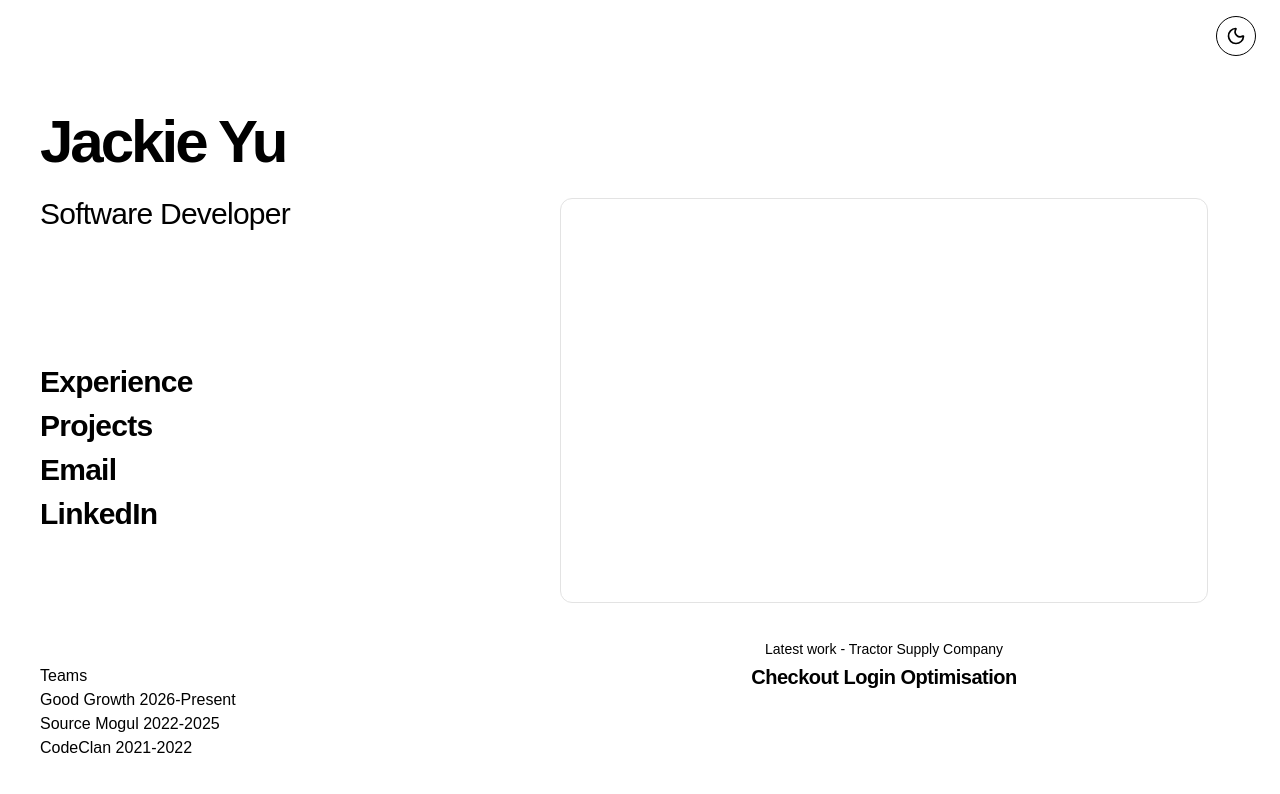
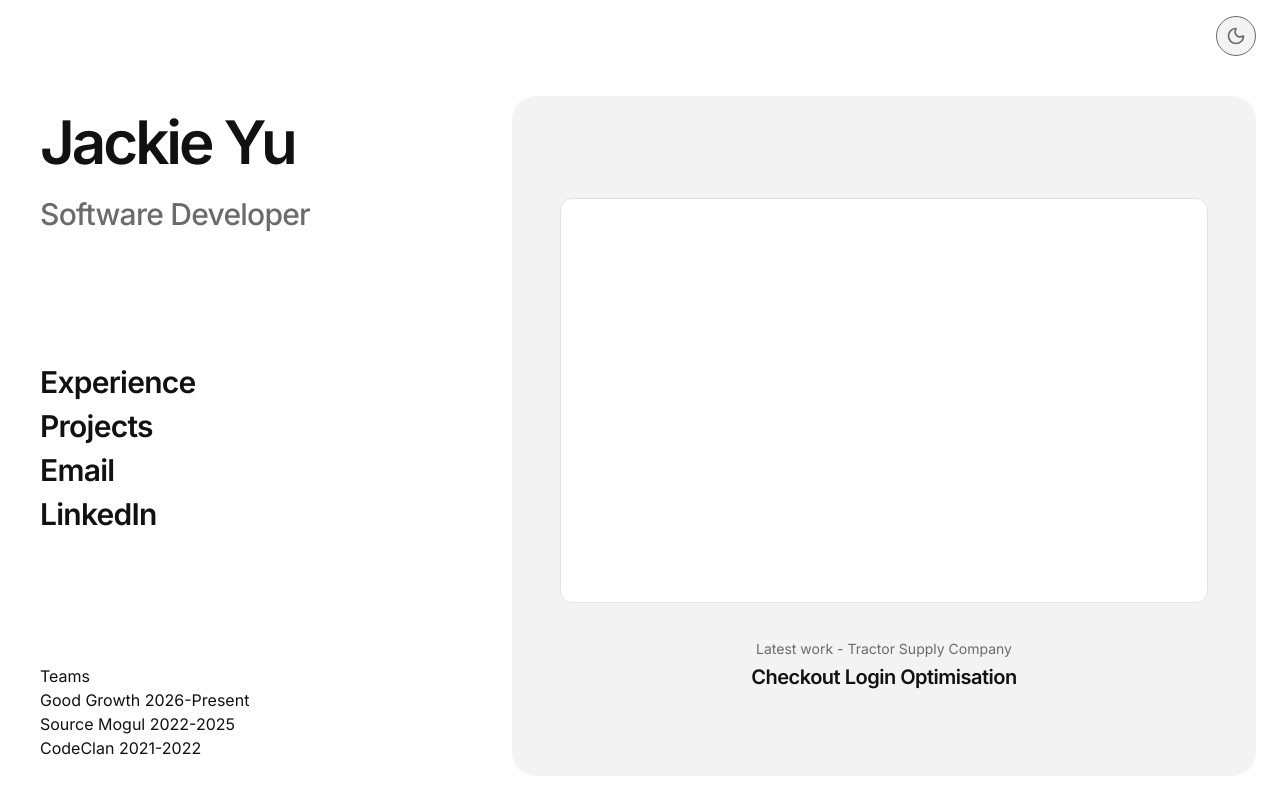
Before and after one commit to Jackie247/portfolio, a Next.js app: page / in a window 1280 px wide. Shown: the top 794 px of the page. Built offline with nearby package versions, Linux system fonts and the light colour scheme.

Commit message:
chore: styles

```diff
--- a/app/components/Preview.tsx
+++ b/app/components/Preview.tsx
@@ -78,7 +78,7 @@ function Tablet({ src, title }) {
 
 export function Desktop({ src, title }) {
   return (
-    <div className="aspect-[16/10] w-full max-w-4xl overflow-hidden rounded-xl border border-line bg-surface">
+    <div className="aspect-[16/10] w-full max-w-4xl overflow-hidden rounded-xl border border-line bg-background">
       <Video src={src} title={title} />
     </div>
   );
--- a/app/globals.css
+++ b/app/globals.css
@@ -1,4 +1,6 @@
 @import "tailwindcss";
+
+@custom-variant dark (&:where(.dark, .dark *));
 
 :root {
   --background: #ffffff;
@@ -26,18 +28,20 @@
 
 /* Tailwind utilities */
 @theme inline {
-  --color-page: var(--page);
-  --color-card: var(--card);
+  --color-background: var(--background);
+  --color-foreground: var(--foreground);
+  --color-muted: var(--muted);
   --color-line: var(--line);
-
-  --color-heading: var(--heading);
-  --color-text: var(--text);
-  --color-subtext: var(--subtext);
-  --color-link: var(--link);
+  --color-line-strong: var(--line-strong);
+  --color-surface: var(--surface);
+  --color-device: var(--device);
+  --color-device-button: var(--device-button);
+  --color-device-edge: var(--device-edge);
+  --font-sans: var(--font-inter);
 }
 
 body {
-  background: var(--page);
-  color: var(--text);
-  font-family: Arial, Helvetica, sans-serif;
+  background: var(--background);
+  color: var(--foreground);
+  font-family: var(--font-sans);
 }
```
